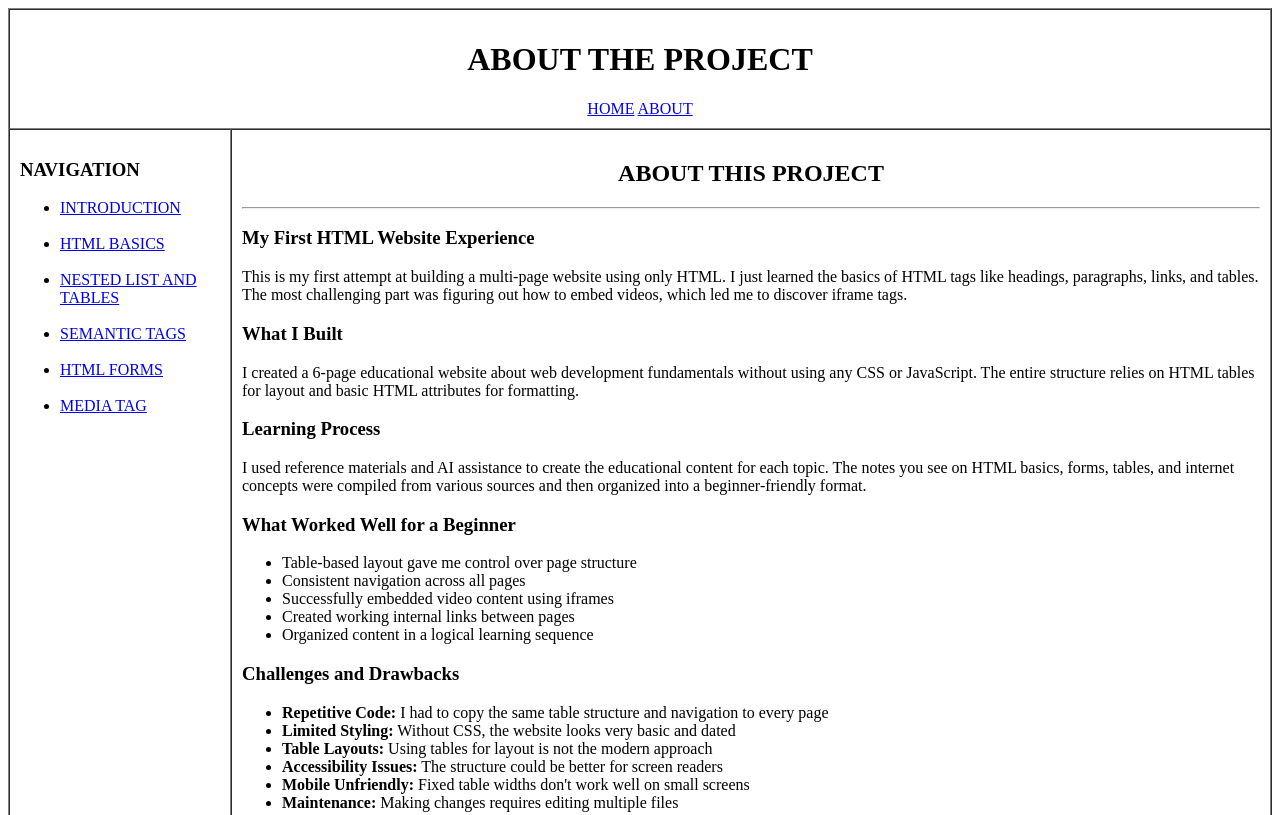
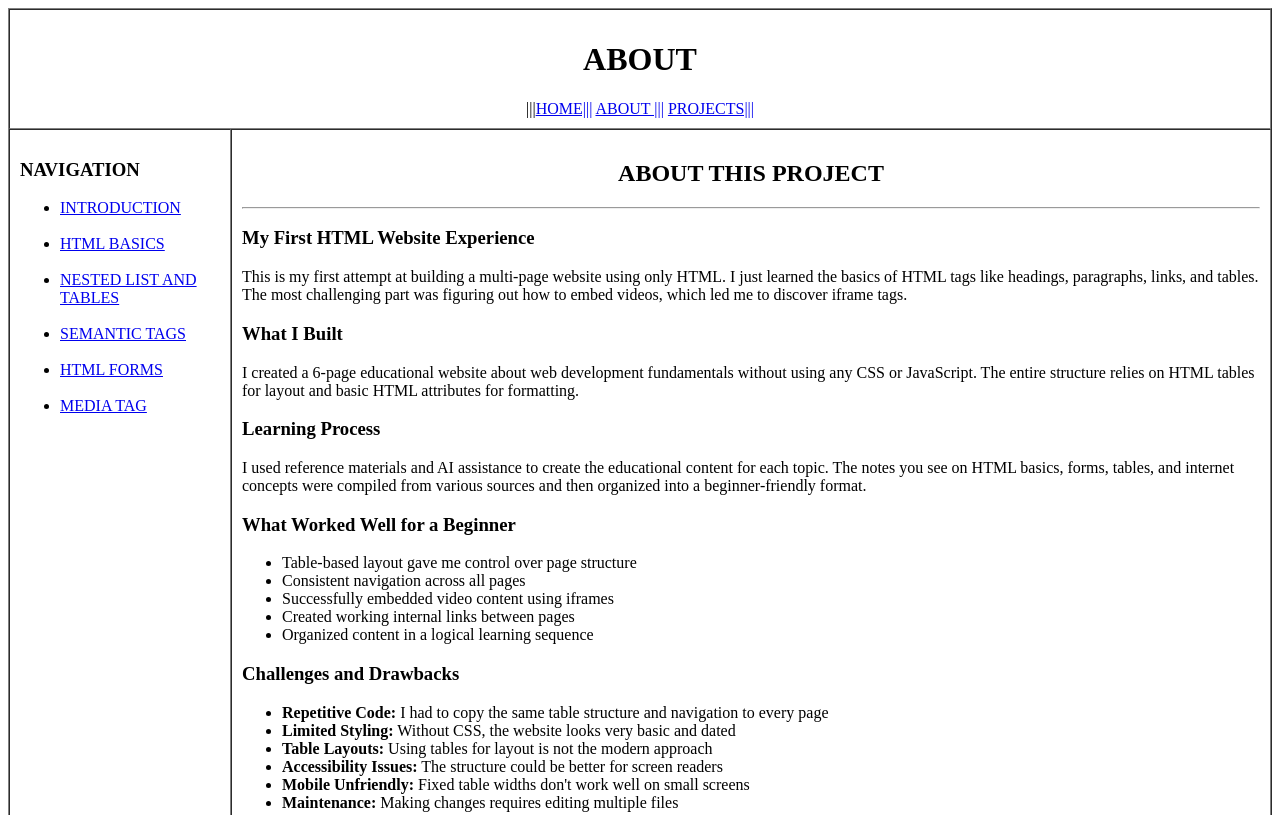
Before and after one commit to Aditya05-F/HTML_LEARNER_WEBSITE, a plain HTML site: page about.html in a window 1280 px wide. Shown: the top 815 px of the page. Drawn offline with Linux system fonts and the light colour scheme.

Commit message:
path change

```diff
--- a/about.html
+++ b/about.html
@@ -13,10 +13,11 @@
     <table border="1" width="100%" height="100" cellspacing="0" cellpadding="10">
         <tr height="100">
             <td colspan="2" align="center">
-                <h1>ABOUT THE PROJECT</h1>
+                <h1>ABOUT</h1>
                 <nav>
-                    <a href="index.html">HOME</a>
-                    <a href="about.html">ABOUT</a>
+                    |||<a href="index.html">HOME|||</a>
+                    <a href="about.html">ABOUT |||</a>
+                    <a href="projects.html">PROJECTS|||</a>
                 </nav>
             </td>
         </tr>
@@ -78,7 +79,8 @@
 
                 <p>While the approach has limitations, it was a valuable learning exercise that helped me understand
                     basic web development concepts from the ground up.I built It in total 3 session each of 2 to 3
-                    hours(In total 9 hours).Used AI for Notes and  faster development but the idea and all the structure all are original and belongs to me . I am cfeeling very confident after finishing it.</p>
+                    hours(In total 9 hours).Used AI for Notes and faster development but the idea and all the structure
+                    all are original and belongs to me . I am feeling very confident after finishing it.</p>
 
                 <hr>
                 <p align="center"><i>Built with determination, basic HTML knowledge, and lots of trial and error!</i>
```
